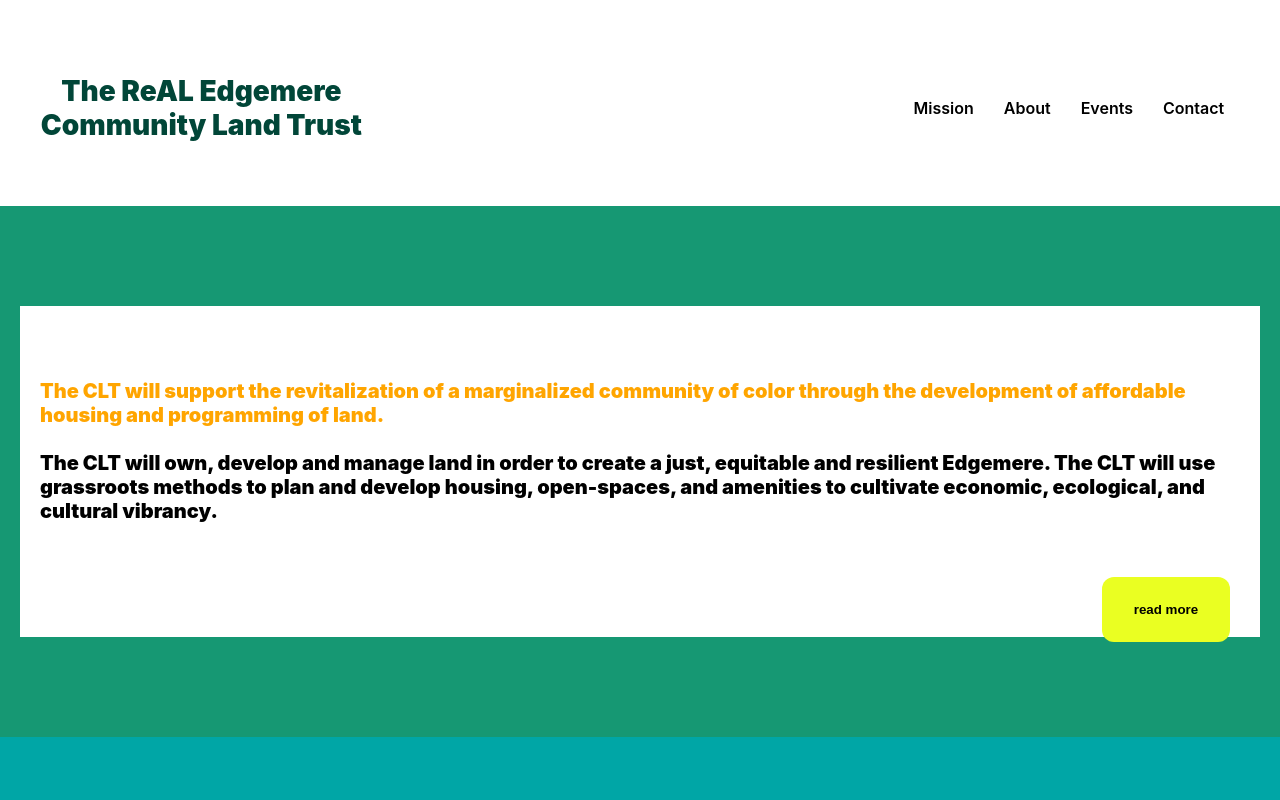
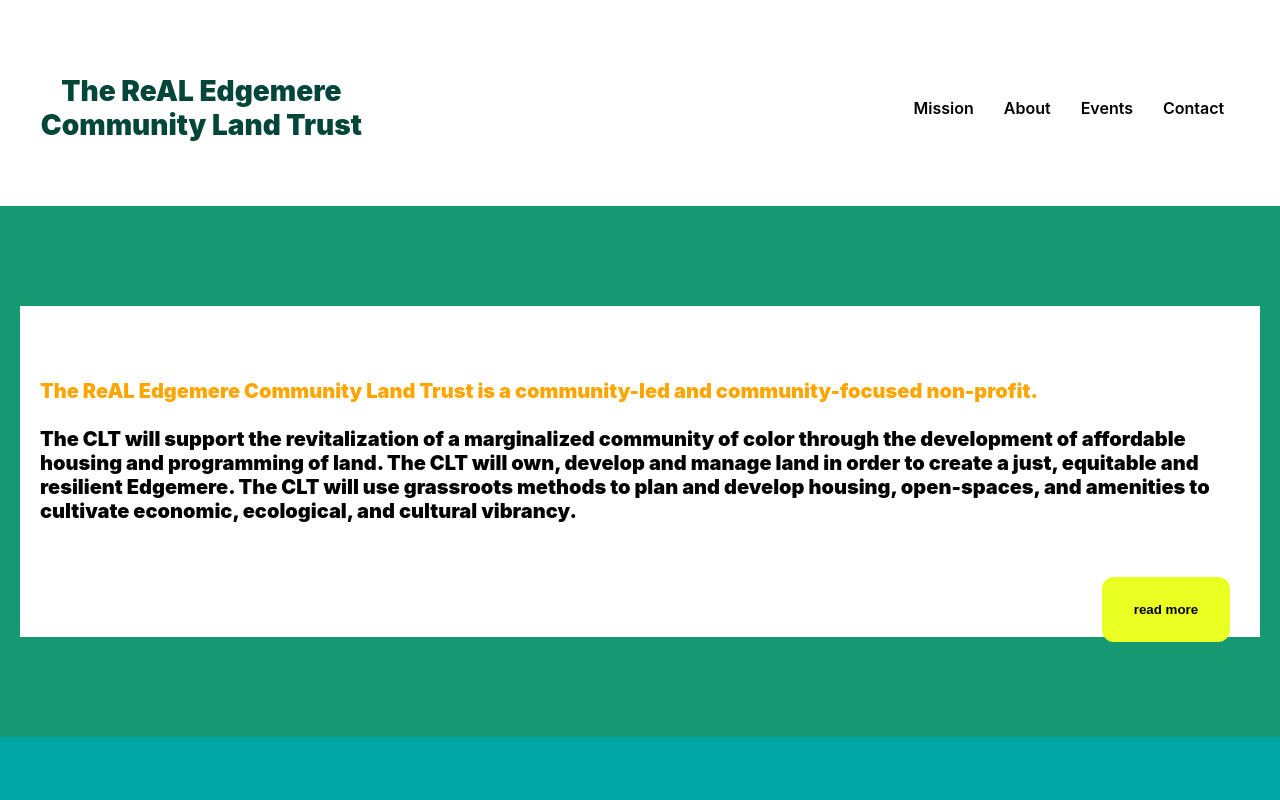
Before and after one commit to TaylorWill94/CLTmobile, a React (Create React App) app: page /mission in a window 1280 px wide. Shown: the top 800 px of the page. Built offline with nearby package versions, Linux system fonts and the light colour scheme.

Commit message:
Updates mission statement

```diff
--- a/src/components/Mission/Mission.js
+++ b/src/components/Mission/Mission.js
@@ -7,16 +7,17 @@
       <div className="mission-sec">
         <h1 className="mission-bio">
           <span style={{ color: "orange" }}>
-            The CLT will support the revitalization of a marginalized community
-            of color through the development of affordable housing and
-            programming of land.
+            The ReAL Edgemere Community Land Trust is a community-led and
+            community-focused non-profit.
           </span>{" "}
           <br />
           <br />
-          The CLT will own, develop and manage land in order to create a just,
-          equitable and resilient Edgemere. The CLT will use grassroots methods
-          to plan and develop housing, open-spaces, and amenities to cultivate
-          economic, ecological, and cultural vibrancy.
+          The CLT will support the revitalization of a marginalized community of
+          color through the development of affordable housing and programming of
+          land. The CLT will own, develop and manage land in order to create a
+          just, equitable and resilient Edgemere. The CLT will use grassroots
+          methods to plan and develop housing, open-spaces, and amenities to
+          cultivate economic, ecological, and cultural vibrancy.
         </h1>
         <Link to="/about">
           <button className="read-more">read more</button>
```
